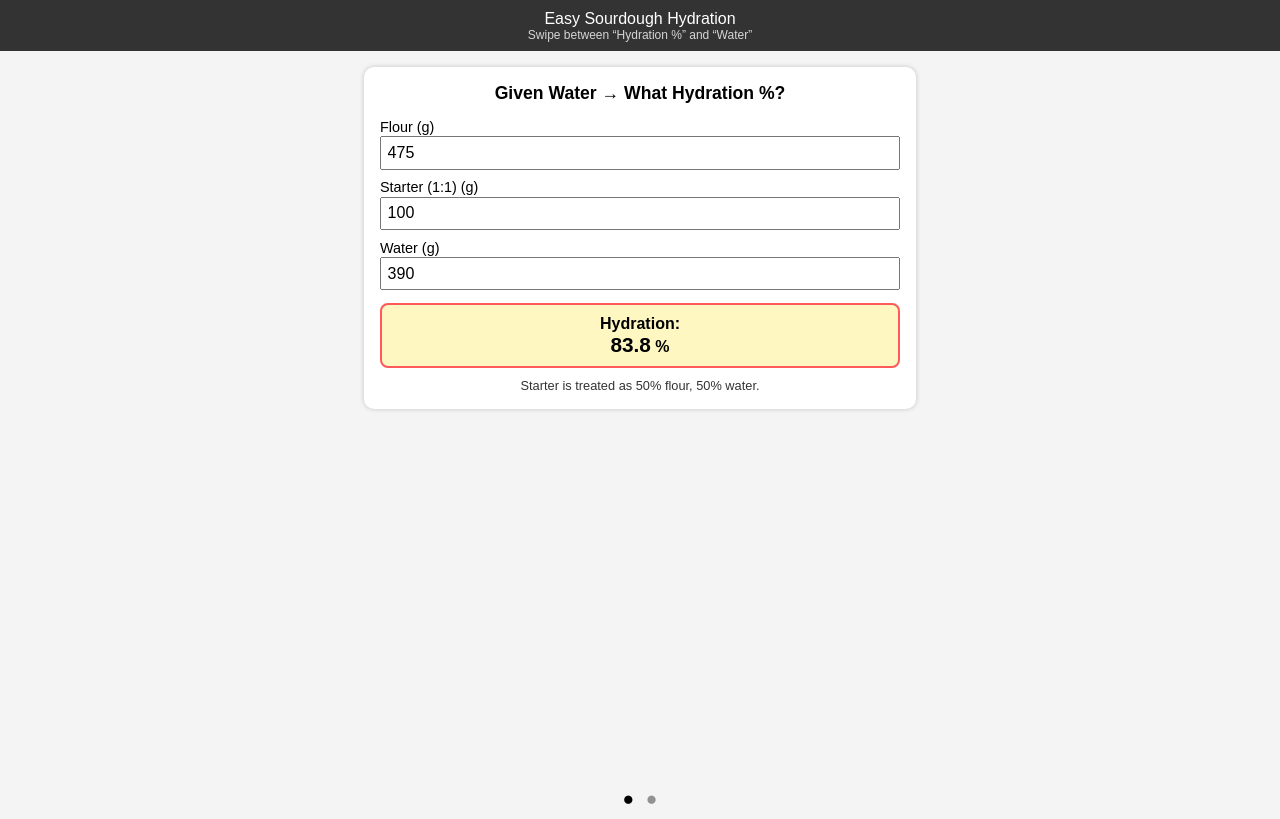
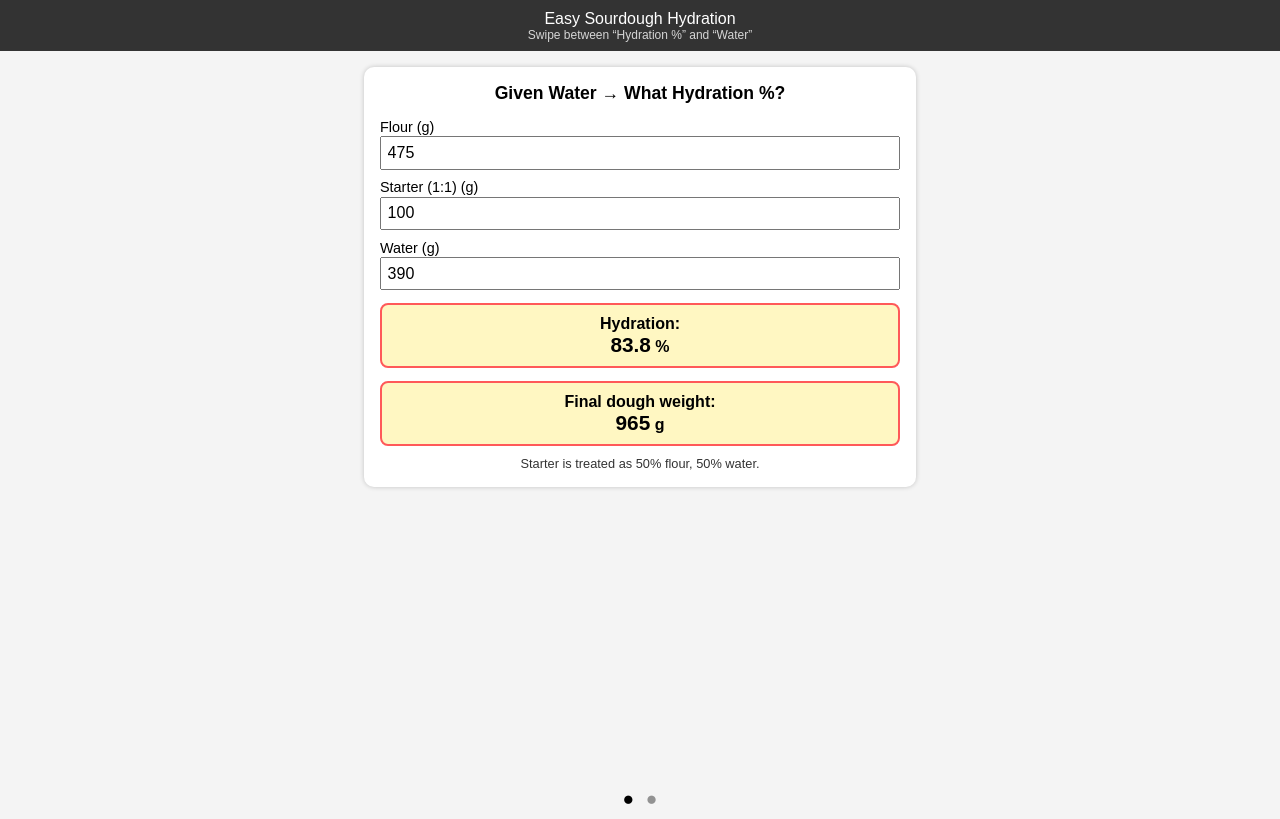
Before and after one commit to FoxtrotOscar/Sourdough-Hydration, a plain HTML site: page index.html in a window 1280 px wide. Drawn offline with Linux system fonts and the light colour scheme.

Commit message:
Update index.html

```diff
--- a/index.html
+++ b/index.html
@@ -136,6 +136,12 @@
         <span class="value" id="hydration_out">83.8</span> %
       </div>
 
+      <div class="result">
+        Final dough weight:<br>
+        <span class="value" id="final_weight_h">0</span> g
+      </div>
+
+
       <div class="small-note">
         Starter is treated as 50% flour, 50% water.
       </div>
@@ -167,6 +173,12 @@
         <span class="value" id="water_out">391</span> g
       </div>
 
+      <div class="result">
+        Final dough weight:<br>
+        <span class="value" id="final_weight_w">0</span> g
+      </div>
+
+
       <div class="small-note">
         Uses the same 1:1 starter assumption as the first page.
       </div>
@@ -190,7 +202,12 @@
   const H = flourTotal > 0 ? (waterTotal / flourTotal * 100) : 0;
 
   document.getElementById('hydration_out').textContent = H.toFixed(1);
+
+  // Final dough weight
+  const total = F + S + W;
+  document.getElementById('final_weight_h').textContent = total.toFixed(0);
 }
+
 
   function calcWater() {
   const H = parseFloat(document.getElementById('hydration_in').value) || 0;
@@ -201,9 +218,13 @@
   const waterTotal = flourTotal * H / 100;
   const waterRecipe = waterTotal - S / 2;
 
-    document.getElementById('water_out').textContent =
-      waterRecipe.toFixed(0);
+  document.getElementById('water_out').textContent = waterRecipe.toFixed(0);
+
+  // Final dough weight
+  const total = F + S + waterRecipe;
+  document.getElementById('final_weight_w').textContent = total.toFixed(0);
 }
+
 
   function syncFromHydrationPage() {
     document.getElementById('flour_w').value   =
```
Lines whose indentation alone changed are shown as unchanged.
